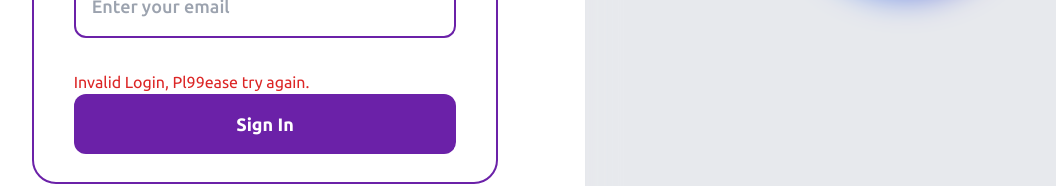
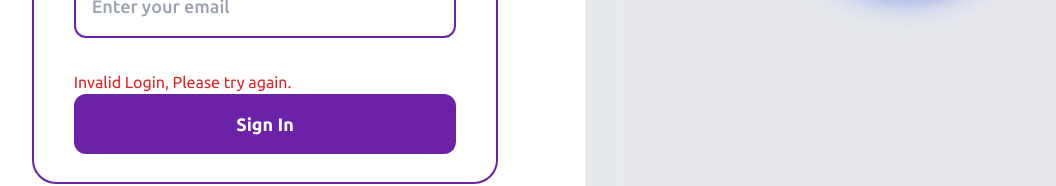
Before and after one commit to kaisheng1989/weather-app-Frontend, a React (Create React App) app: page / in a window 1280 px wide. Both pictures are taken after a click on the button "Sign In". Shown: the part 462-648 px from the top of the page, without its empty margins (55-1111 px from the left). Built offline with nearby package versions, Linux system fonts and the light colour scheme; a web font is replaced by a local one.

Commit message:
Fixing Message for invalid login

```diff
--- a/src/Components/Form.js
+++ b/src/Components/Form.js
@@ -36,7 +36,7 @@ export default class Form extends React.Component {
       this.setState({
         message: (
           <span className="text-red-600">
-            Invalid Login, Pl99ease try again.
+            Invalid Login, Please try again.
           </span>
         ),
       });
```
